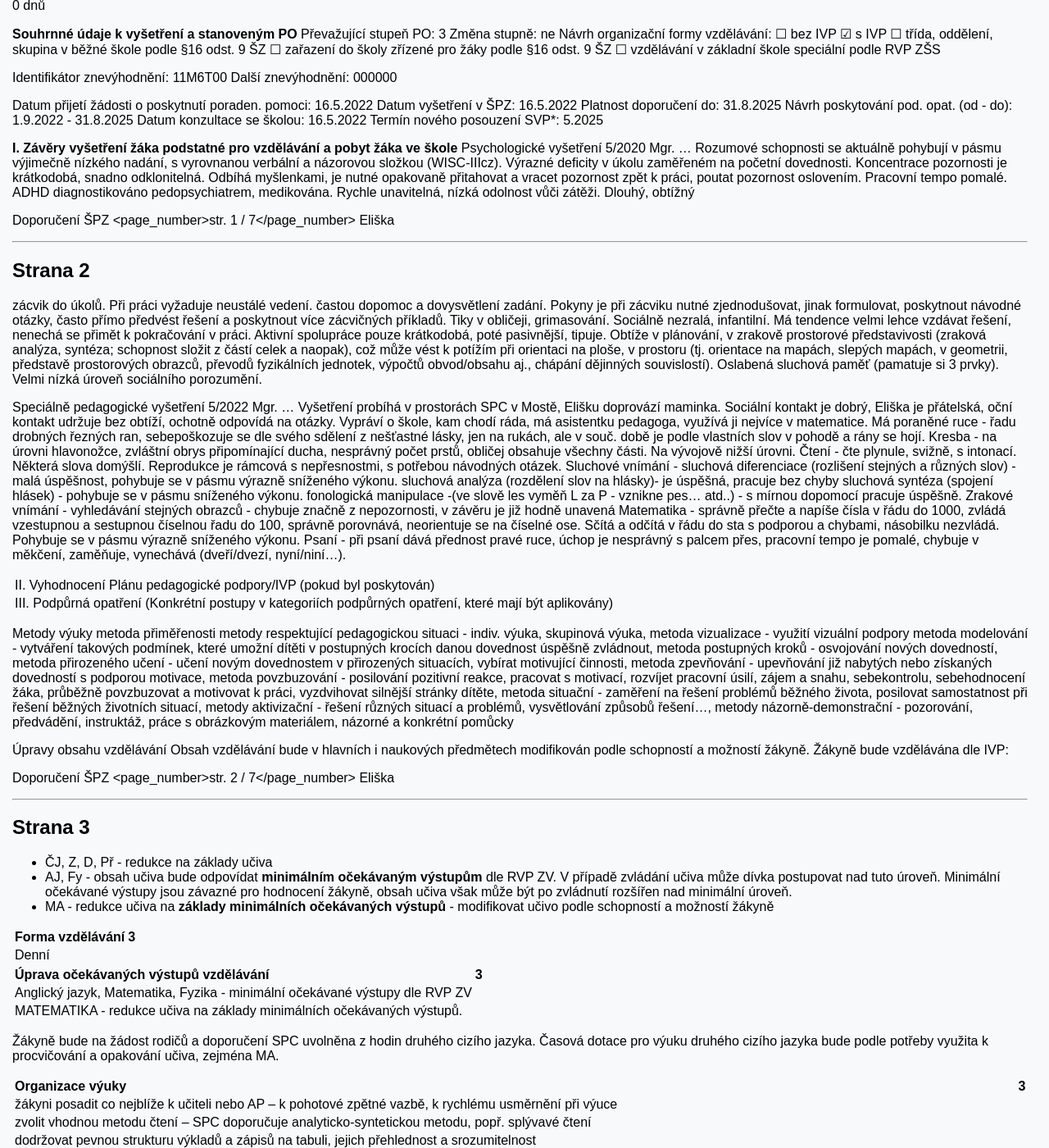
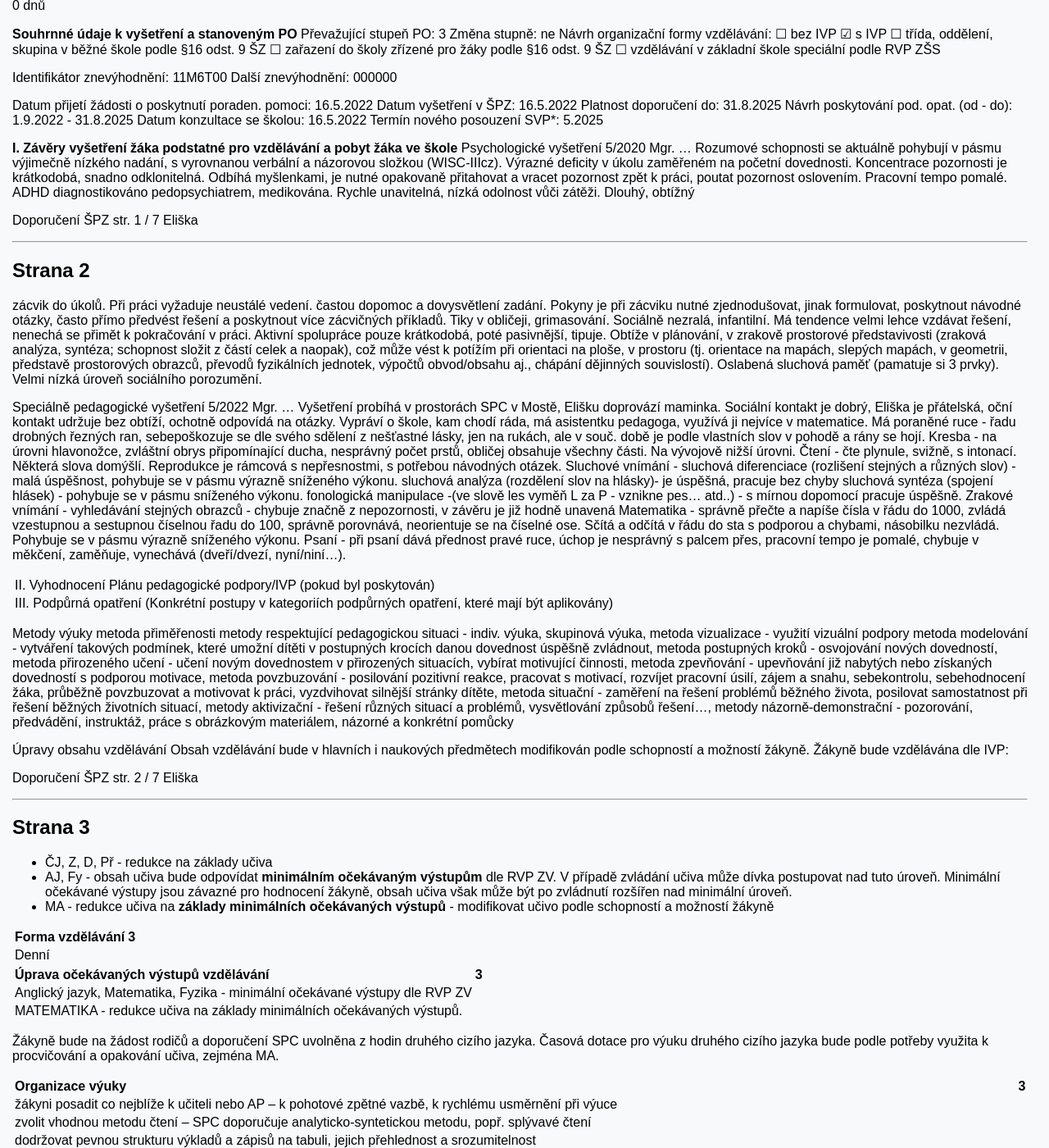
Before and after one commit to bedjan/bedjan.github.io, a Jekyll site: the page built from doporuceni_spc.md, in a window 1280 px wide and 1400 px high, scrolled down 522 px. Shown: the whole window at 82% size. Built offline with Jekyll 4.4.1, drawn with Linux system fonts in a browser that asks for light colours; our own code applies the rules of GitHub Pages for plain Markdown files; some of the changed text lies outside the part shown.

Commit message:
Update doporuceni_spc.md

```diff
--- a/doporuceni_spc.md
+++ b/doporuceni_spc.md
@@ -68,8 +68,7 @@ Výrazné deficity v úkolu zaměřeném na početní dovednosti.
 Koncentrace pozornosti je krátkodobá, snadno odklonitelná. Odbíhá myšlenkami, je nutné opakovaně přitahovat a vracet pozornost zpět k práci, poutat pozornost oslovením. Pracovní tempo pomalé.
 ADHD diagnostikováno pedopsychiatrem, medikována. Rychle unavitelná, nízká odolnost vůči zátěži. Dlouhý, obtížný
 
-Doporučení ŠPZ
-&lt;page_number&gt;str. 1 / 7&lt;/page_number&gt;
+Doporučení ŠPZ str. 1 / 7
 Eliška
 
 ---
@@ -119,8 +118,7 @@ metody názorně-demonstrační - pozorování, předvádění, instruktáž, pr
 Obsah vzdělávání bude v hlavních i naukových předmětech modifikován podle schopností a možností žákyně.
 Žákyně bude vzdělávána dle IVP:
 
-Doporučení ŠPZ
-&lt;page_number&gt;str. 2 / 7&lt;/page_number&gt;
+Doporučení ŠPZ str. 2 / 7
 Eliška
 
 ---
@@ -271,7 +269,8 @@ Eliška
   </tbody>
 </table>
 
-Doporučení ŠPZ &lt;page_number&gt;str. 3 / 7&lt;/page_number&gt; Eliška
+Doporučení ŠPZ str. 3 / 7
+ Eliška
 
 ---
 
@@ -340,8 +339,7 @@ AP se podílí přímo na pedagogické činnosti při vzdělávání podle postu
     - při hodnocení diktátu se zaměřit na hodnocení zkoušeného jevu, přistupovat s tolerancí k chybám v diakritice - hodnotit jako jednu chybu
     - slohové práce - hodnotit obsahovou stránku, dodržení zadaného tématu a formy (nehodnotit stylistiku)
 
-Doporučení ŠPZ
-&lt;page_number&gt;str. 4 / 7&lt;/page_number&gt;
+Doporučení ŠPZ str. 4 / 7
 Eliška
 
 ---
@@ -403,8 +401,7 @@ Konzultace SPC Měcholupy se zákonným zástupcem a školou dle potřeby.
 Kontaktní osoba: Mgr. E, speciální pedagog SPC
 tel.: , e-mail:
 
-Doporučení ŠPZ
-&lt;page_number&gt;str. 5 / 7&lt;/page_number&gt;
+Doporučení ŠPZ str. 5 / 7
 Eliška
 
 ---
@@ -466,8 +463,7 @@ ANO ☐ NE ☐ S VÝHRADAMI ☐
   </tr>
 </table>
 
-Doporučení ŠPZ
-&lt;page_number&gt;str. 6 / 7&lt;/page_number&gt;
+Doporučení ŠPZ str. 6 / 7
 Eliška
 
 ---
```
Also changed, not shown: other parts of doporuceni_spc.md (+1 -0 lines).
